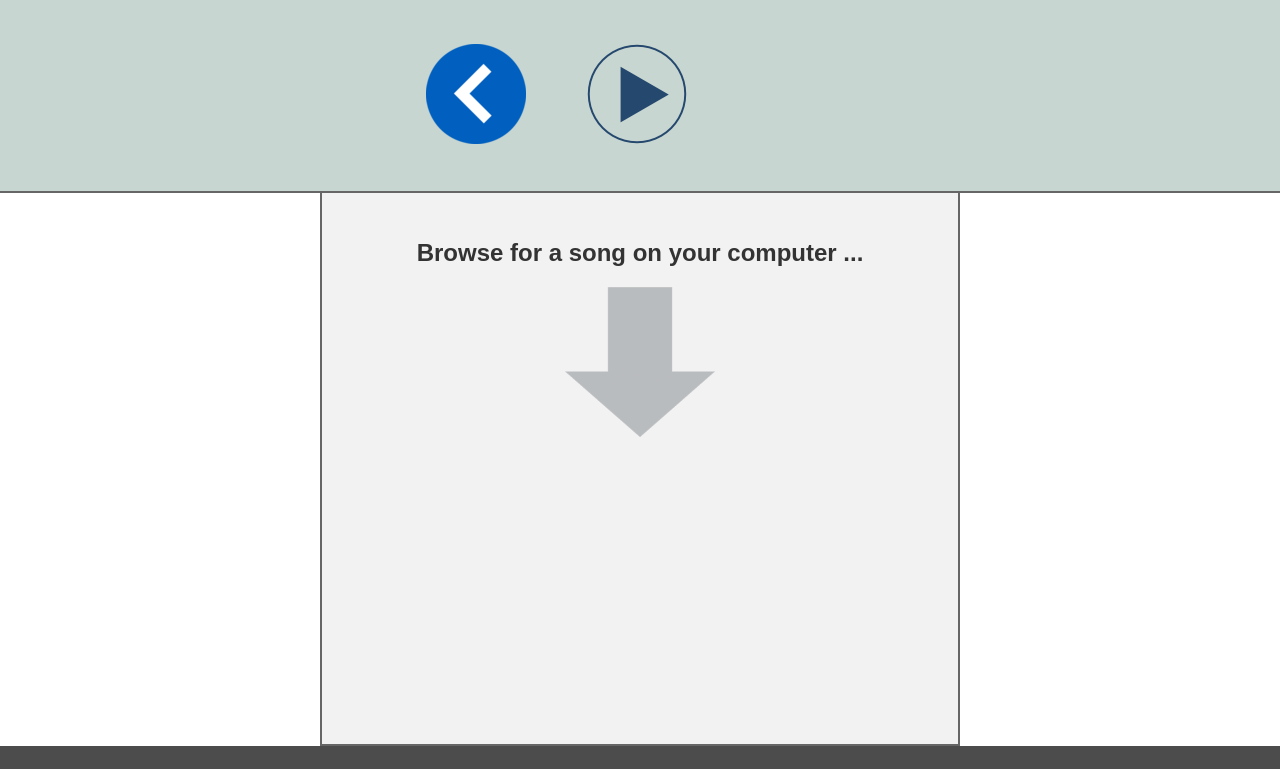
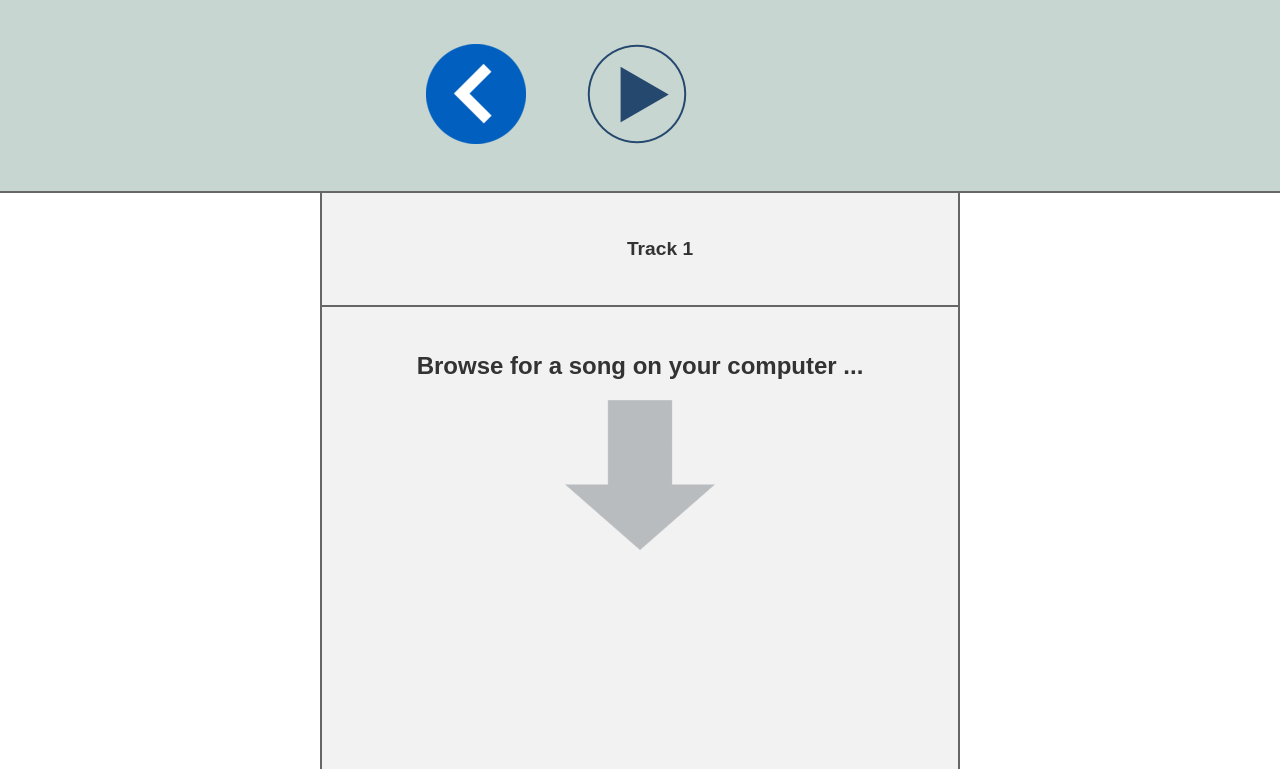
Before and after one commit to D9n13l/one, a plain HTML site: page index.html in a window 1280 px wide. Shown: the top 769 px of the page. Drawn offline with Linux system fonts and the light colour scheme.

Commit message:
browse.js(JavaScript) file added Updated index.html file updated main.css file

```diff
--- a/index.html
+++ b/index.html
@@ -20,6 +20,14 @@
 	</ul>
 
 </div>
+
+<div class="list">
+<ul id="playList">
+	<li>Track 1</li>
+	<li></li>
+</ul>
+</div>
+
 <div class="browse">
 <h2>Browse for a song on your computer ...</h2>
 <button id="browsebutton"></button>
--- a/main.css
+++ b/main.css
@@ -42,6 +42,19 @@ div.browse
 	border:2px #666 solid;
 	border-top:none;
 	text-align:center;
+
+}
+div.list
+{
+	margin-left:25%;
+	margin-right:25%;
+	padding:2%;
+	background-color: #F2F2F2;
+	border:2px #666 solid;
+	border-top:none;
+	text-align:center;
+	font-size: 1.2em;
+	font-weight: bold;
 }
 /*Interfaces*/
 button
@@ -51,6 +64,7 @@ button
 	border:none;
 	width:100px;
 	height:100px;
+	overflow: hidden;
 }
 
 button#playbutton
@@ -77,7 +91,7 @@ button#browsebutton
 }
 button#browsebutton:hover
 {
-	background-color: #666;
+	background-color: #c8d6d1;
 	border-radius:6px;
 }
 
```
Also changed, not shown: browse.js (added).
